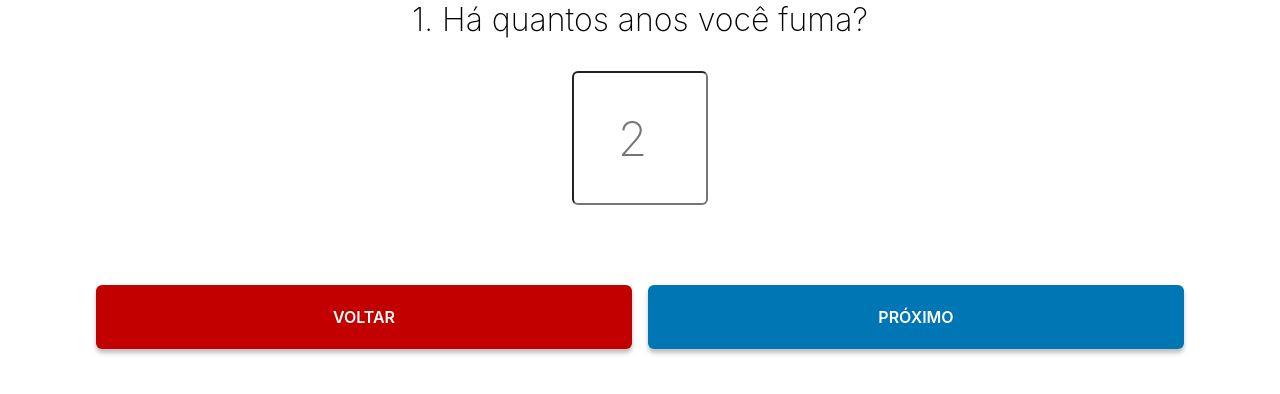
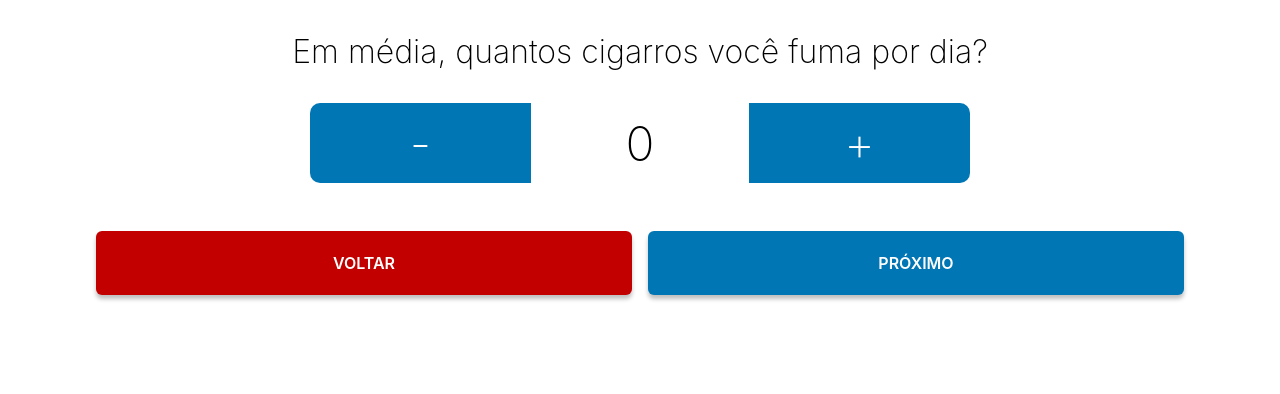
Before and after one commit to fdfborges/noCigarette, a React (Vite) app: page /sondagem in a window 1280 px wide. Both pictures are taken after a click on the button "VAMOS LÁ!". Shown: the top 394 px of the page. Built offline with nearby package versions, Linux system fonts and the light colour scheme.

Commit message:
Segundo Quest do sondagem feito

```diff
--- /dev/null
+++ b/src/components/ButtonPlusMinus/ButtonPlusMinus.jsx
@@ -0,0 +1,33 @@
+import React, { useState } from 'react';
+import './ButtonPlusMinus.scss';
+
+export default function ButtonPlusMinus({ minValue = 0, maxValue = 100 }) {
+
+    const [count, setCount] = useState(minValue);
+
+    const handleIncrementCounter = () => {
+        setCount((prevState) => {
+            if (prevState < maxValue) {
+                return prevState + 1;
+            }
+            return prevState;
+        });
+    };
+
+    const handleDecrementCounter = () => {
+        setCount((prevState) => {
+            if (prevState > minValue) {
+                return prevState - 1;
+            }
+            return prevState;
+        });
+    };
+
+    return (
+        <div className="ContainerButtonPlusMinus">
+            <button onClick={handleDecrementCounter}>-</button>
+            <p>{count}</p>
+            <button onClick={handleIncrementCounter}>+</button>
+        </div>
+    );
+}
--- /dev/null
+++ b/src/components/ButtonPlusMinus/ButtonPlusMinus.scss
@@ -0,0 +1,32 @@
+.ContainerButtonPlusMinus {
+    display: flex;
+    width: 95%;
+    height: 100%;
+    justify-content: center;
+    align-items: center;
+
+
+    p {
+        width: 50%;
+        text-align: center;
+        font-size: 3rem;
+    }
+
+    button {
+        width: 50%;
+        background-color: #0076B5;
+        height: 5rem;
+        border-radius: 10px 0px 0px 10px;
+        color: white;
+        font-size: 3rem;
+        border: none;
+        transition: 0.1s;
+        &:active{
+            transition: 0.1s;
+            background-color: #00659c;
+        }
+        &:last-child {
+            border-radius: 0px 10px 10px 0px;
+        }
+    }
+}
--- a/src/components/FormStep/FormStep.scss
+++ b/src/components/FormStep/FormStep.scss
@@ -98,28 +98,14 @@
     }
 }
 
-.containerQuest1 {
+.containerPrincipalQuest1 {
     display: flex;
     flex-direction: column;
     justify-content: center;
     align-items: center;
-    margin: 0 0 4rem 0rem;
     gap: 2rem;
+    margin: 2rem 0;
 
-    h2 {
-        font-size: 2rem;
-    }
-
-    .InputQuest1_number {
-        width: 8rem;
-        height: 8rem;
-        display: flex;
-        text-align: center;
-
-        font-size: 3rem;
-
-        border-radius: 6px;
-    }
 }
 
 .ContainerQuest2 {
--- a/src/components/FormStep/Quest1.jsx
+++ b/src/components/FormStep/Quest1.jsx
@@ -1,11 +1,12 @@
 import React from 'react'
 import './FormStep.scss';
+import ButtonPlusMinus from '../ButtonPlusMinus/ButtonPlusMinus';
 
 export default function Quest1() {
   return (
-    <div className='containerQuest1'>
-        <h2>1. Há quantos anos você fuma?</h2>
-        <input className='InputQuest1_number' type="number" placeholder='2'/>
+    <div className='containerPrincipalQuest1'>
+        <h1>Em média, quantos cigarros você fuma por dia?</h1>
+        <ButtonPlusMinus />
     </div>
   )
 }
```
